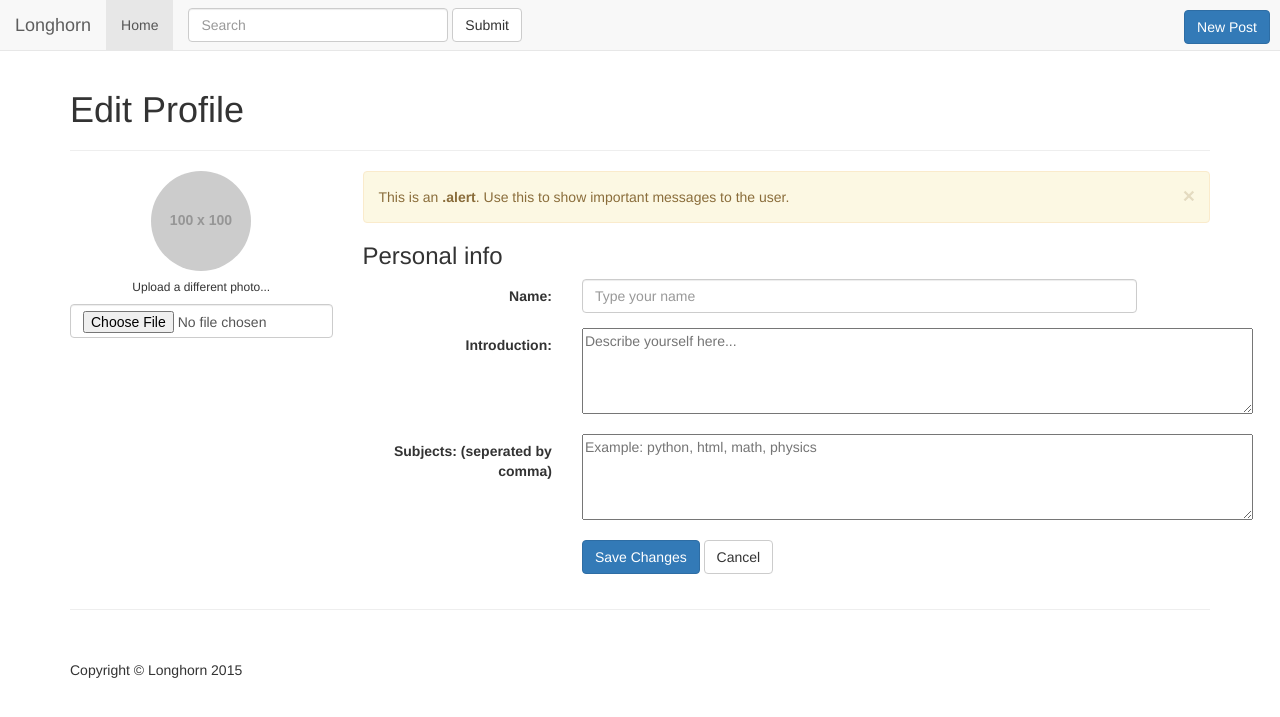
After one commit to acatinfd/longhorntutor, a Python web app: template templates/profile.html in a window 1280 px wide. The commit adds this page. Shown: the top 717 px of the page. Run offline with Jinja, Linux system fonts and the light colour scheme; the template is opened without the code that fills it, so the values that code supplies are empty; grey boxes labelled with a size stand in for pictures from a placeholder-image service; some libraries are stand-ins or nearby versions.

Commit message:
Refine pages

```diff
--- a/handlers/MainPage.py
+++ b/handlers/MainPage.py
@@ -1,3 +1,4 @@
+from google.appengine.api import users
 import webapp2
 from jinja import JINJA_ENVIRONMENT
 
--- a/templates/login.html
+++ b/templates/login.html
@@ -37,7 +37,7 @@
             <h1>Longhorn</h1>
             <h3>Learn and Share</h3>
             <br>
-            <a href="#about" class="btn btn-dark btn-lg">Login</a>
+            <a href="{{login_logout_url}}" class="btn btn-dark btn-lg">Login</a>
         </div>
     </header>
 
--- /dev/null
+++ b/templates/profile.html
@@ -0,0 +1,57 @@
+{% extends "layout.html" %}
+
+{% block body %}
+<h1>Edit Profile</h1>
+<hr>
+<div class="row">
+    <!-- left column -->
+    <div class="col-md-3">
+      <div class="text-center profile-pic">
+        <img src="//placehold.it/100" class="avatar img-circle" alt="avatar">
+        <h6>Upload a different photo...</h6>
+
+        <input type="file" class="form-control">
+      </div>
+    </div>
+
+    <!-- edit form column -->
+    <div class="col-md-9 personal-info">
+      <div class="alert alert-warning alert-dismissable">
+        <a class="panel-close close" data-dismiss="alert">×</a>
+        <i class="fa fa-coffee"></i>
+        This is an <strong>.alert</strong>. Use this to show important messages to the user.
+      </div>
+      <h3>Personal info</h3>
+
+      <form class="form-horizontal" role="form" id="profile-form">
+        <div class="form-group">
+          <label class="col-lg-3 control-label">Name:</label>
+          <div class="col-lg-8">
+            <input class="form-control" type="text" placeholder="Type your name">
+          </div>
+        </div>
+        <div class="form-group">
+          <label class="col-lg-3 control-label">Introduction:</label>
+          <div class="col-lg-8">
+            <textarea placeholder="Describe yourself here..." rows="4" cols="80" name="intro" form="profile-form"></textarea>
+          </div>
+        </div>
+        <div class="form-group">
+          <label class="col-lg-3 control-label">Subjects: (seperated by comma)</label>
+          <div class="col-lg-8">
+            <textarea placeholder="Example: python, html, math, physics" rows="4" cols="80" name="intro" form="profile-form"></textarea>
+          </div>
+        </div>
+        <div class="form-group">
+          <label class="col-md-3 control-label"></label>
+          <div class="col-md-8">
+            <input type="button" class="btn btn-primary" value="Save Changes">
+            <span></span>
+            <input type="reset" class="btn btn-default" value="Cancel">
+          </div>
+        </div>
+      </form>
+    </div>
+</div>
+
+{% endblock %}
```
Also changed, not shown: templates/search.html (added, +54 -0 lines).
